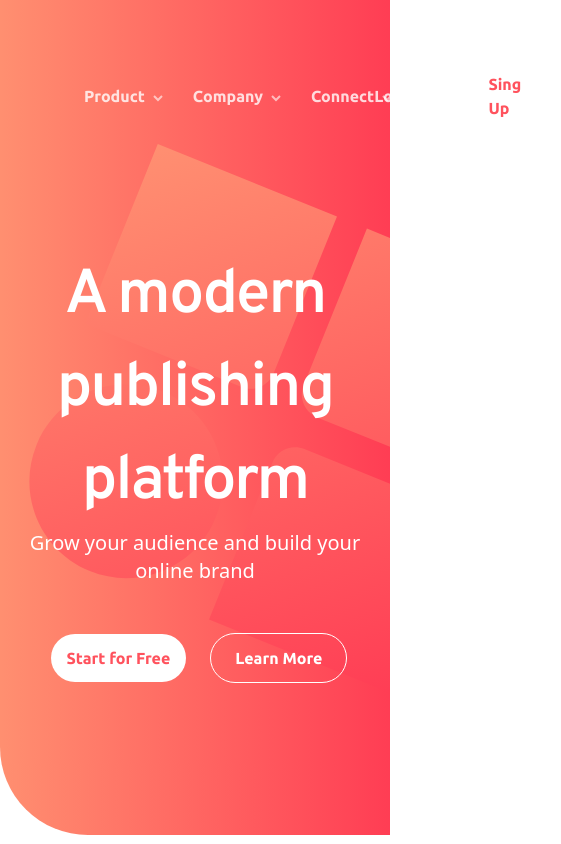
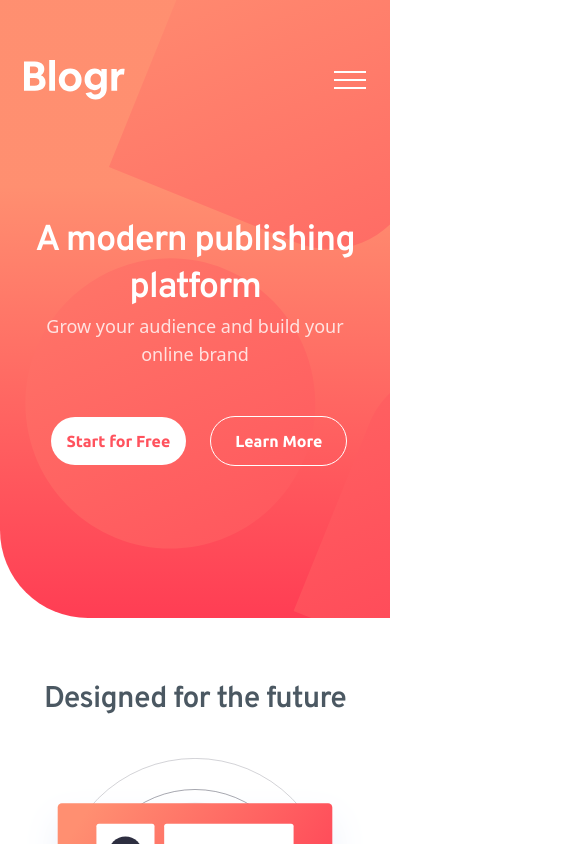
Before and after one commit to rwxdan/blogr-landing-page, a React (Vite) app: page / in a window 390 px wide. Shown: the top 844 px of the page, 561 px wide, since content can reach past the window. Built offline with nearby package versions, Linux system fonts and the light colour scheme.

Commit message:
Complete mobile layout

```diff
--- a/src/assets/styles/main.css
+++ b/src/assets/styles/main.css
@@ -18,7 +18,6 @@
     hsl(237, 17%, 21%) 10%,
     hsl(237, 23%, 32%)
   );
-
   --ff-ubuntu: "Ubuntu", "Comic Sans MS", sans-serif;
 }
 
@@ -138,13 +137,6 @@
   transform: scale(1.75) translateX(-8.25rem) translateY(0.5rem);
 }
 
-@media screen and (max-width: 768px) {
-  .illustration-laptop-container,
-  .illustration-editor-container {
-    transform: none;
-  }
-}
-
 .footer-links {
   background-color: var(--neutral-clr-800);
   border-top-right-radius: 5.5rem;
@@ -163,3 +155,43 @@
     transform: rotateX(0deg);
   }
 }
+
+@media screen and (max-width: 768px) {
+  :root {
+    --bg-hero: linear-gradient(
+      180deg,
+      hsl(13, 100%, 72%) 30%,
+      hsl(353, 100%, 62%)
+    );
+  }
+  .article {
+    padding-inline: 1.5rem;
+  }
+  .hero {
+    background-image: url("/src/assets/static/images/bg-pattern-intro-mobile.svg"),
+      var(--bg-hero);
+    background-size: 300%;
+    background-position: top 50% left -50vmin, top 0 right 0;
+  }
+
+  h1 {
+    line-height: 1.3;
+  }
+  h2,
+  h3 {
+    line-height: 1.2;
+  }
+  .illustration-laptop-container,
+  .illustration-editor-container {
+    transform: none;
+    margin-inline: auto;
+  }
+
+  .phones {
+    background-size: 150%;
+    background-position: top -10rem right -10rem, top 0 left 0;
+  }
+  .illustration-phones {
+    transform: scale(1) translateX(0) translateY(-2.5em);
+  }
+}
--- a/src/components/Editor.jsx
+++ b/src/components/Editor.jsx
@@ -4,8 +4,8 @@ import EditorMobile from "/src/assets/static/images/illustration-editor-mobile.s
 const Editor = () => {
   return (
     <section className="overflow-hidden">
-      <div className="article pt-[9.5rem]">
-        <h2 className="text-[2.425rem] font-overpass font-bold text-[var(--neutral-clr-700)] tracking-tight text-center">
+      <div className="article pt-16 sm:pt-[9.5rem]">
+        <h2 className="text-3xl sm:text-[2.425rem] font-overpass font-bold text-[var(--neutral-clr-700)] tracking-tight text-center">
           Designed for the future
         </h2>
         <div className="flex flex-col-reverse sm:flex-row py-10">
--- a/src/components/FooterLinks.jsx
+++ b/src/components/FooterLinks.jsx
@@ -5,7 +5,7 @@ const FooterLinks = () => {
   return (
     <section className="footer-links sm:pt-24 pb-14">
       <div className="article">
-        <ul className="list-none grid sm:grid-cols-4 justify-center text-center sm:text-left">
+        <ul className="list-none grid sm:grid-cols-4 justify-center text-center sm:text-left px-6">
           <li className="mx-auto sm:mx-0 py-12 sm:py-0">
             <a href="#" className="block">
               <img src={logo} alt="Blogr" />
--- a/src/components/Hero.jsx
+++ b/src/components/Hero.jsx
@@ -1,11 +1,11 @@
 const Hero = () => {
   return (
     <section className=" mt-[7.375rem] mb-[8rem]">
-      <div className="text-center pb-6">
-        <h1 className="font-overpass text-[3.875rem] font-bold text-[var(--neutral-clr-400)] tracking-[-0.0325em]">
+      <div className="article text-center pb-6">
+        <h1 className="font-overpass text-[2.25rem] sm:text-[3.875rem] font-bold text-[var(--neutral-clr-400)] tracking-[-0.0325em] mx-2 sm:mx-0">
           A modern publishing platform
         </h1>
-        <h2 className="text-[var(--neutral-clr-400)] text-xl">
+        <h2 className="text-[var(--neutral-clr-400)] text-lg sm:text-xl mx-2 sm:mx-0 opacity-80">
           Grow your audience and build your online brand
         </h2>
       </div>
--- a/src/components/Laptop.jsx
+++ b/src/components/Laptop.jsx
@@ -3,7 +3,7 @@ import LaptopDesktop from "/src/assets/static/images/illustration-laptop-desktop
 import LaptopMobile from "/src/assets/static/images/illustration-laptop-mobile.svg";
 const Laptop = () => {
   return (
-    <section className="article flex flex-col sm:flex-row text-center sm:text-left py-[9.5rem] items-center my-24">
+    <section className="article flex flex-col sm:flex-row text-center sm:text-left py-16 sm:py-[9.5rem] items-center sm:my-24">
       <div className="illustration-laptop-container flex-1">
         <picture>
           <source srcSet={LaptopDesktop} media="(min-width: 768px)" />
--- a/src/components/Nav.jsx
+++ b/src/components/Nav.jsx
@@ -1,15 +1,21 @@
 import { useState } from "react";
 import logo from "/src/assets/static/images/logo.svg";
+import menu from "/src/assets/static/icons/icon-hamburger.svg";
 import { links } from "/src/constants";
 import NavSubmenu from "./NavSubmenu";
 const Nav = () => {
   return (
-    <div className="article flex  my-[3.75rem] px-5 items-center">
-      <div className="flex gap-16 items-center">
+    <div className="article flex my-[3.75rem] px-5 items-center justify-between">
+      <div className="sm:mr-16">
         <a href="#" className="block w-auto">
           <img src={logo} alt="Blogr" />
         </a>
-
+      </div>
+      <div className="w-[32px] sm:hidden">
+        <img src={menu} alt="Menu" />
+      </div>
+      <div className="hidden sm:flex flex-1 items-center justify-between">
+        <div>
           <ul className="list-none flex gap-12">
             {links.map((item) => (
               <NavSubmenu id={item.id} title={item.title} links={item.links} />
@@ -18,19 +24,20 @@ const Nav = () => {
         </div>
         <div className="flex flex-1 justify-end gap-8 items-center">
           <a
-          className="ua-login block font-ubuntu font-bold text-[var(--neutral-clr-400)] opacity-80 hover:opacity-100 text-base"
+            className="ua-login block font-ubuntu font-bold text-[var(--neutral-clr-400)] opacity-80 hover:opacity-100"
             href="#login"
           >
             Login
           </a>
           <a
-          className="block font-ubuntu font-bold text-[var(--primary-clr-600)] bg-[var(--neutral-clr-400)] px-10 py-3 rounded-full hover:text-[var(--neutral-clr-400)] hover:bg-[var(--primary-clr-500)] ease-in-out duration-200 text-base"
+            className="block font-ubuntu font-bold text-[var(--primary-clr-600)] bg-[var(--neutral-clr-400)] px-10 py-3 rounded-full hover:text-[var(--neutral-clr-400)] hover:bg-[var(--primary-clr-500)] ease-in-out duration-200"
             href="#sing-up"
           >
             Sing Up
           </a>
         </div>
       </div>
+    </div>
   );
 };
 
--- a/src/components/Phones.jsx
+++ b/src/components/Phones.jsx
@@ -11,8 +11,8 @@ const Phones = () => {
             alt="Illustration of two phones displaying the Blogr app"
           />
         </div>
-        <div className="ml-12">
-          <h2 className="font-bold font-overpass tracking-[-1px] text-[var(--neutral-clr-400)] text-[2.425rem] my-1">
+        <div className="sm:ml-12 pb-24 sm:pb-0">
+          <h2 className="font-bold font-overpass tracking-[-1px] text-[var(--neutral-clr-400)]  text-3xl sm:text-[2.425rem] my-1">
             State of the Art Infrastructure
           </h2>
           <p className="font-normal font-overpass tracking-[0.0325em] text-[var(--neutral-clr-400)] font-base leading-7 max-w-[56ch] pt-3">
```
Lines whose indentation alone changed are shown as unchanged.
